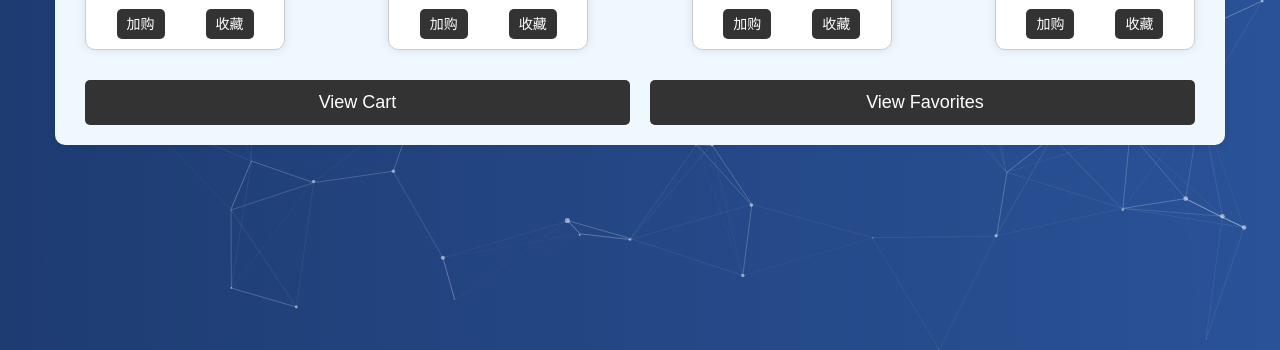
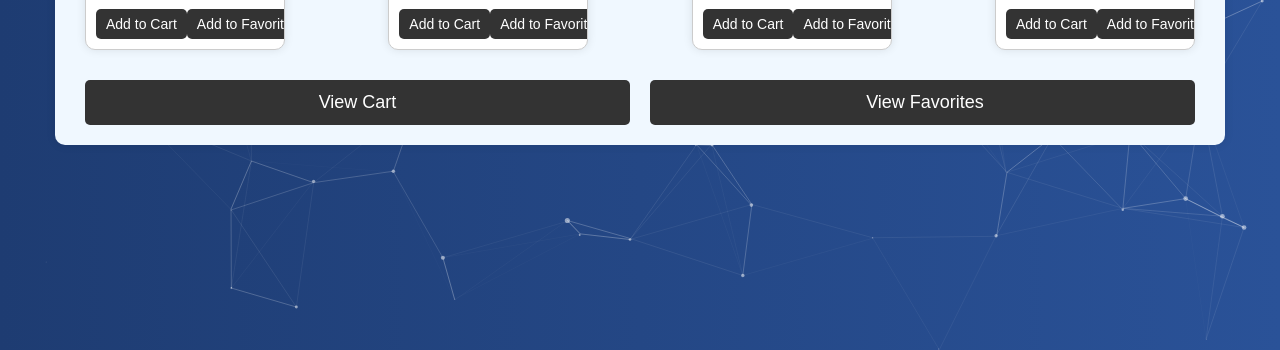
Before and after one commit to ShoppingFaceRecognition/Hainan, a Django app: page /Commodity/ in a window 1280 px wide. Shown: the part 450-800 px from the top of the page. Run offline with Django 4.2, Linux system fonts and the light colour scheme; data comes from the database, SQL or seed files in the repository; parts of the project's set-up code (start-up, migrations or seed data) failed here and were passed over; some libraries are stand-ins or nearby versions.

Commit message:
Update shopping.html

```diff
--- a/templates/shopping.html
+++ b/templates/shopping.html
@@ -209,12 +209,12 @@
                 <img src="{{ com.img.url }}" alt="Product Image">
                 <div class="description">
                     <p>{{ com.name }}</p>
-                    <p>价格: {{ com.price }}</p>
-                    <p>商品描述：{{ com.introduce }}</p>
+                    <p>Price: {{ com.price }}</p>
+                    <p>Product Description：{{ com.introduce }}</p>
                 </div>
                 <div class="actions">
-                    <button class="btn btn-dark cart-button"> 加购</button>
-                    <button class="btn btn-dark favorite-button">收藏</button>
+                    <button class="btn btn-dark cart-button"> Add to Cart</button>
+                    <button class="btn btn-dark favorite-button">Add to Favorites</button>
                 </div>
             </div>
         {% endfor %}
```
